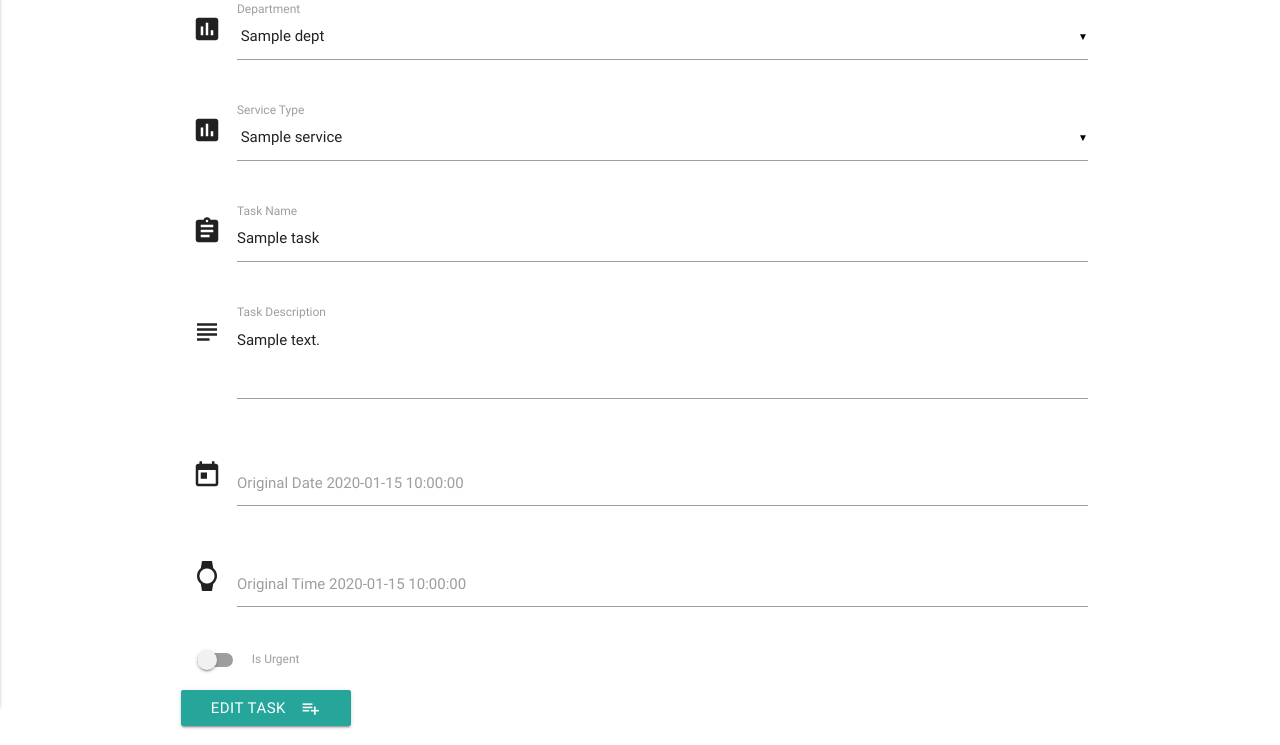
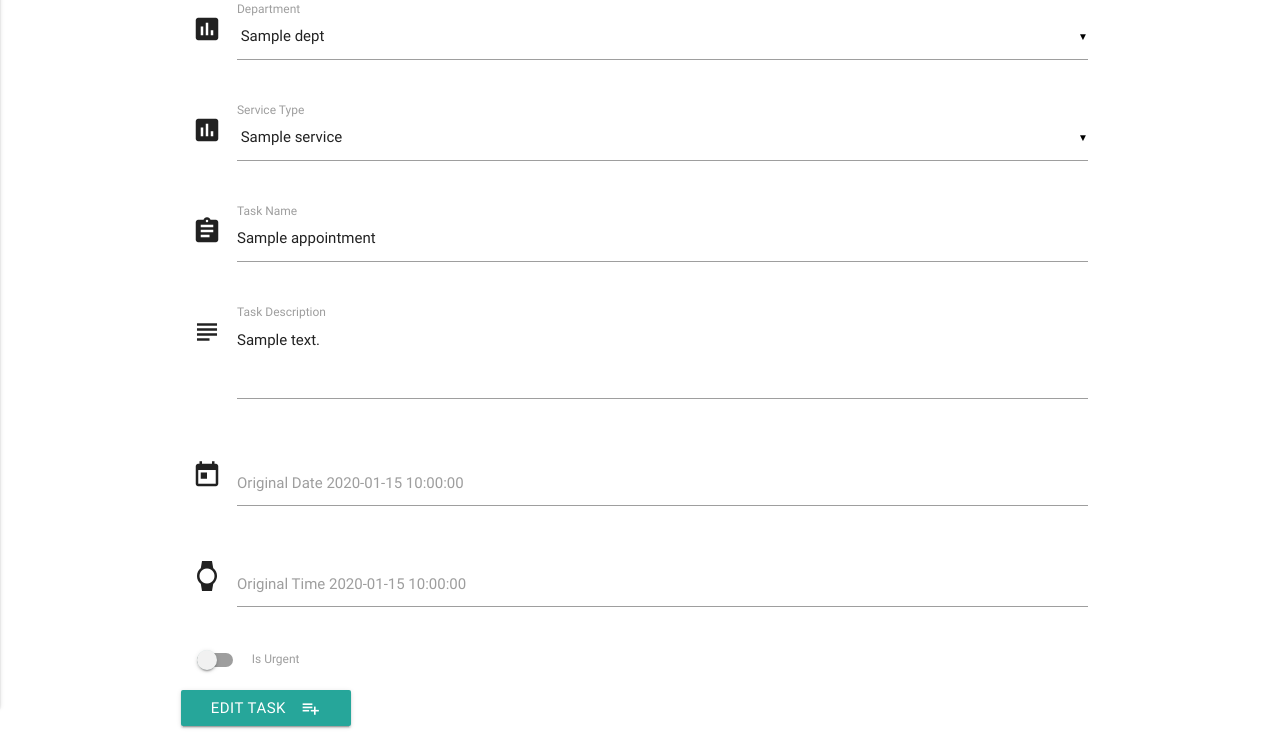
Before and after one commit to ddeveloper72/milestone-4-project, a Flask app: template templates/edit_appointment.html in a window 1280 px wide. Shown: the part 153-898 px from the top of the page. Run offline with Flask 2, Linux system fonts and the light colour scheme; the template is opened without the code that fills it: most values are stand-ins (such as "Sample title", 1, 10 or a date in 2020); some libraries are stand-ins or nearby versions.

Commit message:
Changed task. to appointment. following ammendment to app.route.

```diff
--- a/templates/edit_appointment.html
+++ b/templates/edit_appointment.html
@@ -39,14 +39,14 @@
       <div class="row">
           <div class="input-field col s12">
             <i class="material-icons prefix">assignment</i>
-            <input id="task_name" name="task_name" type="text" class="validate" value="{{task.task_name}}">
+            <input id="task_name" name="task_name" type="text" class="validate" value="{{appointment.task_name}}">
             <label for="icon_prefix">Task Name</label>
           </div>
         </div>
         <div class="row">
           <div class="input-field col s12">
             <i class="material-icons prefix">subject</i>
-            <textarea name="task_description" id="task_description" class ="materialize-textarea"/>{{task.task_description}}</textarea>
+            <textarea name="task_description" id="task_description" class ="materialize-textarea"/>{{appointment.task_description}}</textarea>
             <label for="icon_telephone">Task Description</label>
           </div>
       </div>
@@ -54,20 +54,20 @@
           <div class="input-field col s12">
             <i class="material-icons prefix">today</i>
             <input id="sched_date" name="sched_date" type="text" class ="datepicker materialize-textarea" /></input>
-            <label for="icon_prefix">Original Date {{task.sched_date}}</label>
+            <label for="icon_prefix">Original Date {{appointment.sched_date}}</label>
           </div>
       </div>
       <div class="row">
           <div class="input-field col s12">
               <i class="material-icons prefix">watch_late</i>
               <input id ="sched_time" name ="sched_time" type="text" class ="timepicker materialize-textarea"></input>
-              <label for ="icon_prefix">Original Time {{task.sched_time}}</label>
+              <label for ="icon_prefix">Original Time {{appointment.sched_time}}</label>
           </div>
         </div>
       <div class="row">
         <div class="switch">
           <label>
-              {% if task.is_urgent %}
+              {% if appointment.is_urgent %}
             <input id="is_urgent" name="is_urgent" type="checkbox" checked>
             {% else %}
             <input id="is_urgent" name="is_urgent" type="checkbox">
```
